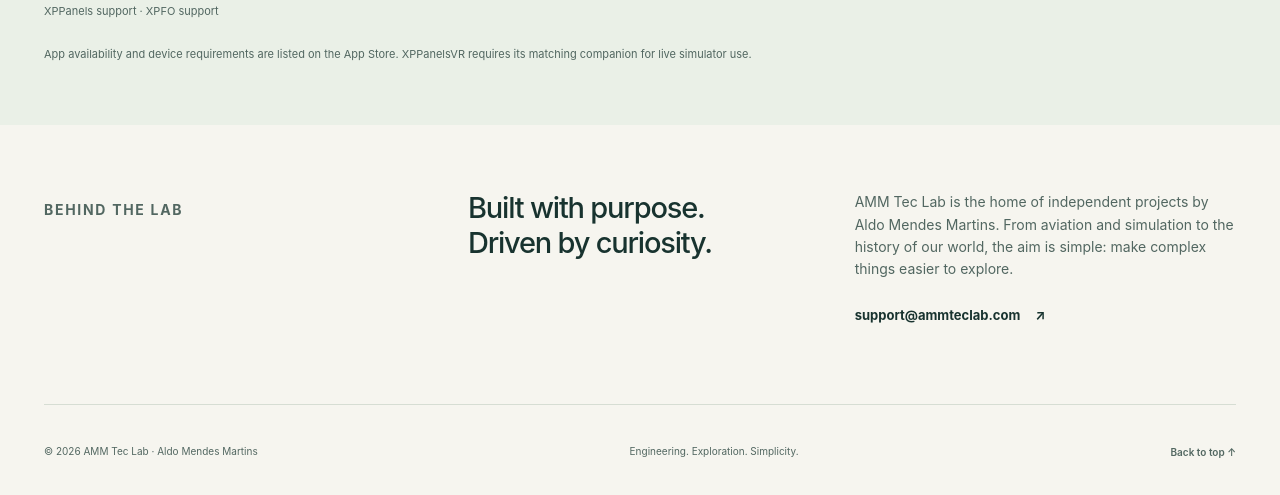
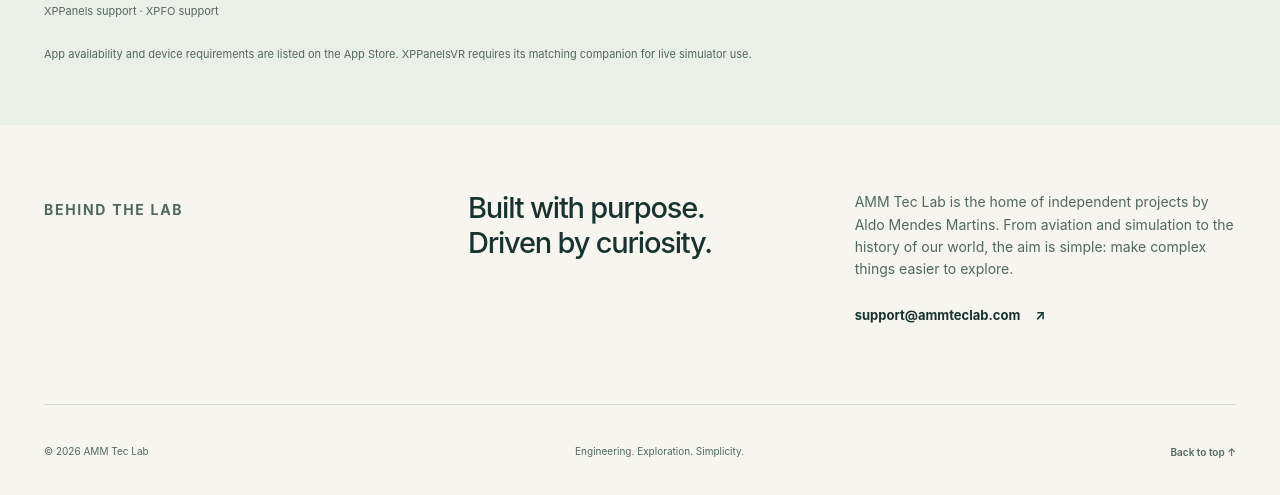
Before and after one commit to aldomm/ammteclab, a plain HTML site: page index.html in a window 1280 px wide. Shown: the part 1870-2365 px from the top of the page. Drawn offline with Linux system fonts and the light colour scheme.

Commit message:
Use AMM Tec Lab alone in copyright notice

```diff
--- a/index.html
+++ b/index.html
@@ -29,5 +29,5 @@
 <a class="app" href="https://apps.apple.com/app/avicalc/id6474237308"><img src="assets/avicalc.jpg" alt="" width="68" height="68" loading="lazy"><div><small>IPHONE & IPAD</small><h3>AviCalc</h3><p>A handy reference for duty times and fuel uplift calculations.</p><span class="text-link">View on App Store ↗</span></div></a>
 </div><p class="store-note"><a href="xppanels/">XPPanels support</a> · <a href="xpfo/">XPFO support</a></p><p class="store-note">App availability and device requirements are listed on the App Store. XPPanelsVR requires its matching companion for live simulator use.</p></div></section>
 <section class="about wrap" id="about"><p class="eyebrow">BEHIND THE LAB</p><div><h2>Built with purpose.<br>Driven by curiosity.</h2><p>AMM Tec Lab is the home of independent projects by Aldo Mendes Martins. From aviation and simulation to the history of our world, the aim is simple: make complex things easier to explore.</p><a class="text-link" href="mailto:support@ammteclab.com">support@ammteclab.com <span aria-hidden="true">↗</span></a></div></section>
-</main><footer class="wrap"><span>© 2026 AMM Tec Lab · Aldo Mendes Martins</span><span>Engineering. Exploration. Simplicity.</span><a href="#main">Back to top ↑</a></footer>
+</main><footer class="wrap"><span>© 2026 AMM Tec Lab</span><span>Engineering. Exploration. Simplicity.</span><a href="#main">Back to top ↑</a></footer>
 </body></html>
```
